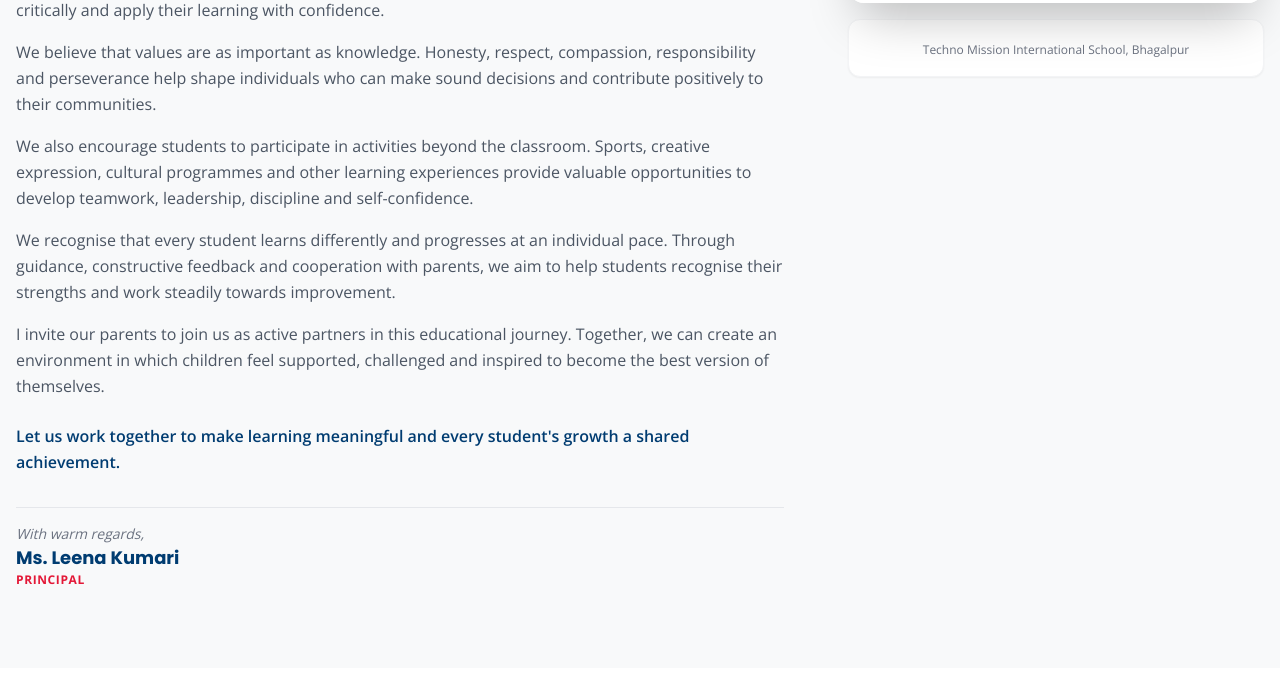
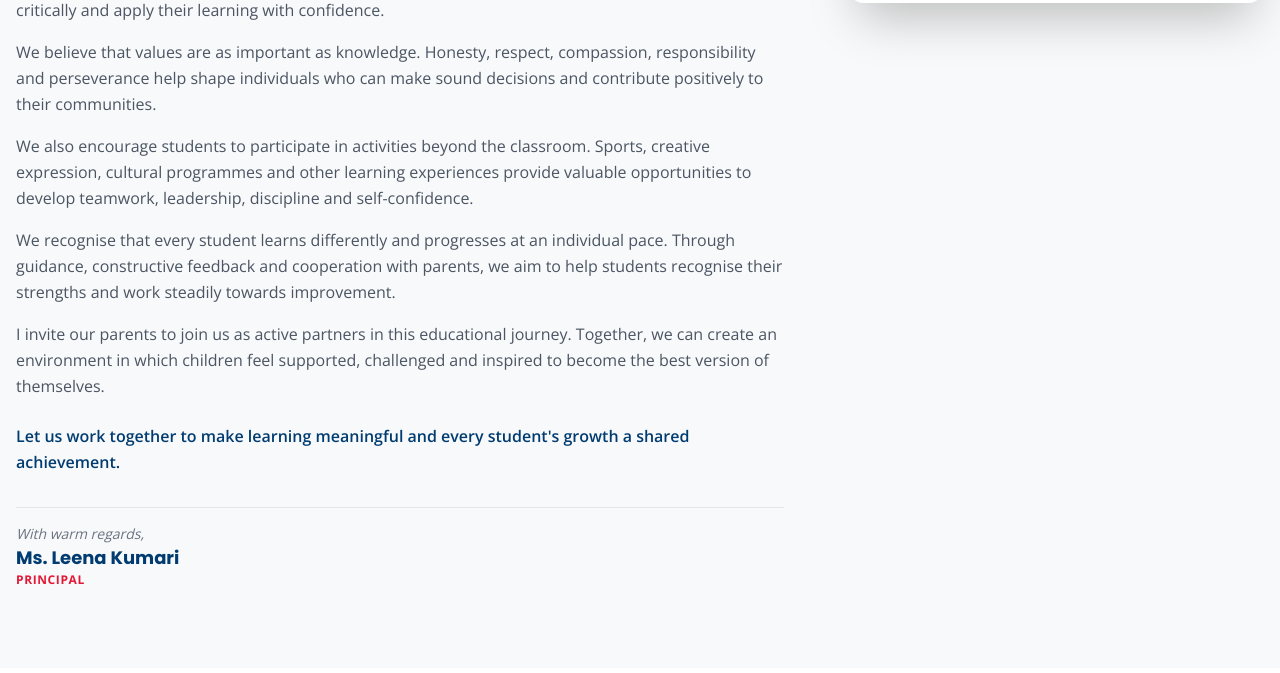
Before and after one commit to Rohith092003/Technomission, a WordPress theme: template wp-theme/tmisb/page-about.php in a window 1280 px wide. Shown: the part 5827-6500 px from the top of the page. Run offline with PHP 8.4 and a stand-in for WordPress, Linux system fonts and the light colour scheme; the site name, menu and one post (Sample post) are stand-ins, and other content is empty; some libraries are stand-ins or nearby versions.

Commit message:
Remove redundant text cards below Director and Principal images

```diff
--- a/wp-theme/tmisb/page-about.php
+++ b/wp-theme/tmisb/page-about.php
@@ -332,9 +332,7 @@ get_header();
                             <p class="text-xs text-secondary font-bold uppercase tracking-widest mt-1">Director, TMISB</p>
                         </div>
                     </div>
-                    <div class="mt-4 p-4 rounded-xl bg-lightBg border border-gray-100 text-center">
-                        <span class="text-xs text-gray-500 font-medium">Techno Mission International School, Bhagalpur</span>
-                    </div>
+
                 </div>
 
                 <!-- Message Content -->
@@ -398,9 +396,7 @@ get_header();
                             <p class="text-xs text-secondary font-bold uppercase tracking-widest mt-1">Principal, TMISB</p>
                         </div>
                     </div>
-                    <div class="mt-4 p-4 rounded-xl bg-white border border-gray-100 text-center shadow-sm">
-                        <span class="text-xs text-gray-500 font-medium">Techno Mission International School, Bhagalpur</span>
-                    </div>
+
                 </div>
 
                 <!-- Message Content -->
```
Also changed, not shown: about.html (+2 -6 lines), 1 other file.
